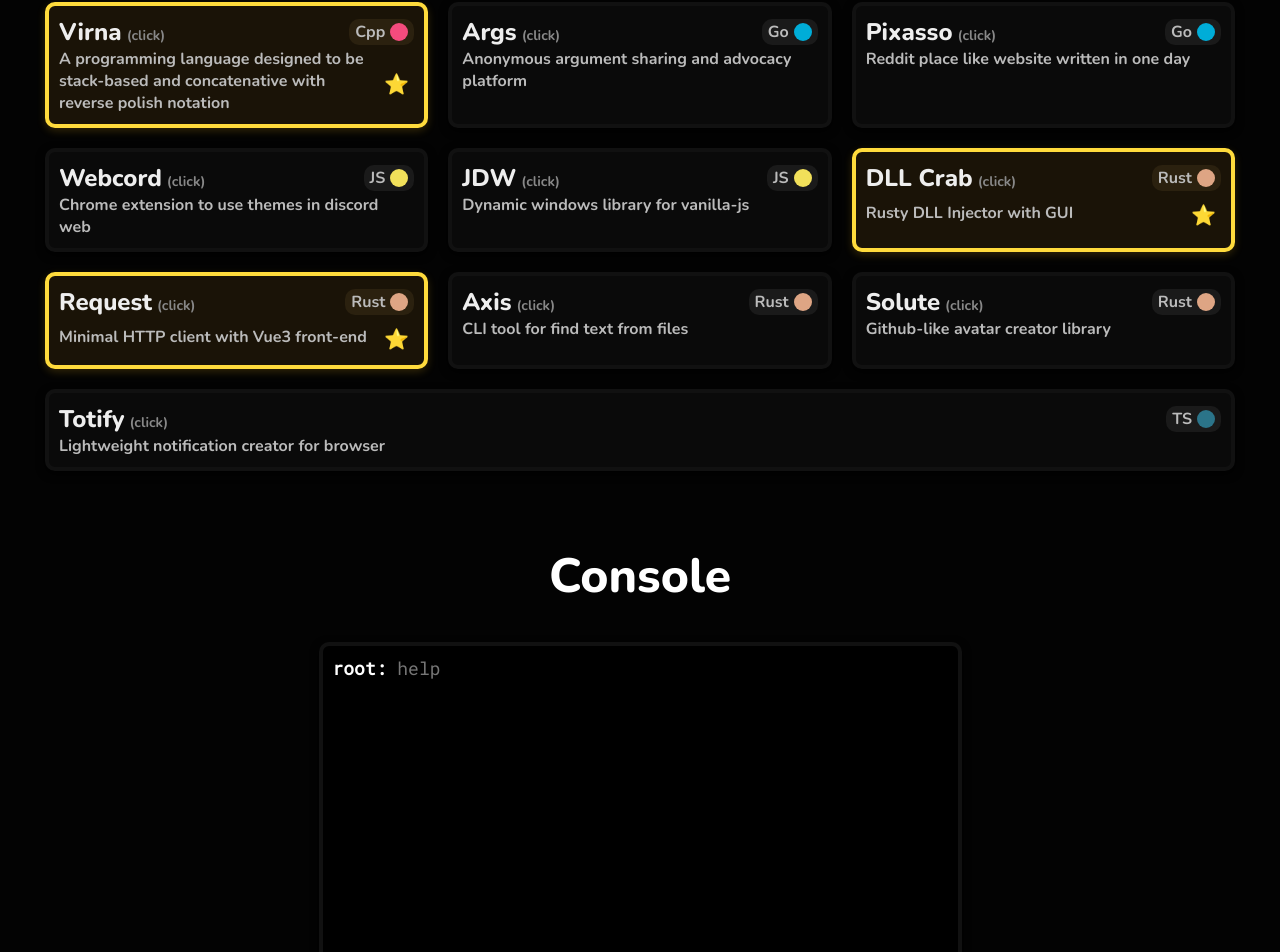
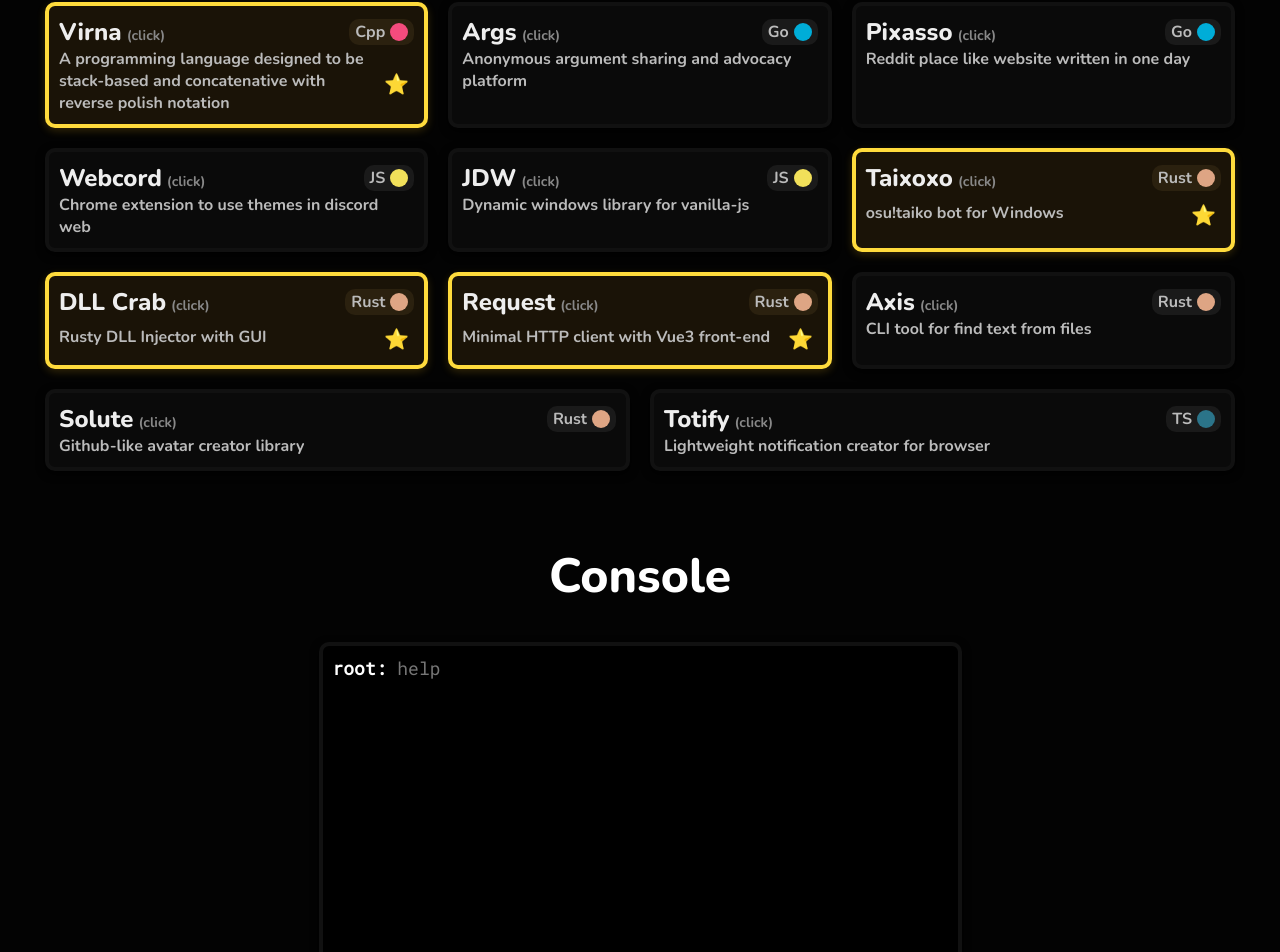
Before and after one commit to aiocat/aiocat.github.io, a Vue app: page / in a window 1280 px wide. Shown: the part 823-1775 px from the top of the page. Built offline with nearby package versions, Linux system fonts and the light colour scheme.

Commit message:
add taixoxo

```diff
--- a/src/components/Projects.vue
+++ b/src/components/Projects.vue
@@ -22,6 +22,7 @@
             <ProjectCard mark="" title="Pixasso" desc="Reddit place like website written in one day" repo="pixasso" prog="Go" />
             <ProjectCard mark="" title="Webcord" desc="Chrome extension to use themes in discord web" repo="webcord" prog="JS" />
             <ProjectCard mark="" title="JDW" desc="Dynamic windows library for vanilla-js" repo="jdw" prog="JS" />
+            <ProjectCard mark="gold" title="Taixoxo" desc="osu!taiko bot for Windows" repo="taixoxo" prog="Rust" />
             <ProjectCard mark="gold" title="DLL Crab" desc="Rusty DLL Injector with GUI" repo="dll-crab" prog="Rust" />
             <ProjectCard mark="gold" title="Request" desc="Minimal HTTP client with Vue3 front-end" repo="request" prog="Rust" />
             <ProjectCard mark="" title="Axis" desc="CLI tool for find text from files" repo="axis" prog="Rust" />
```
